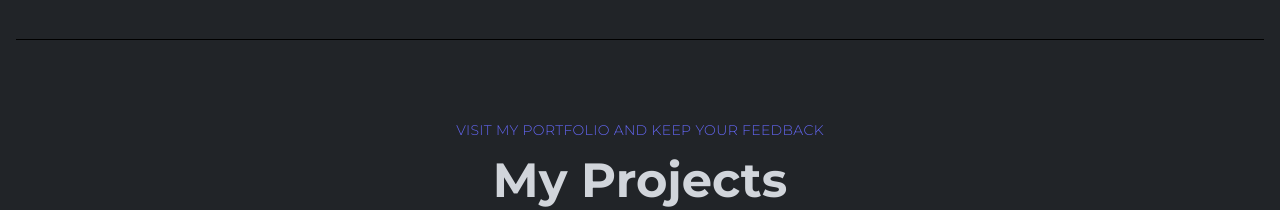
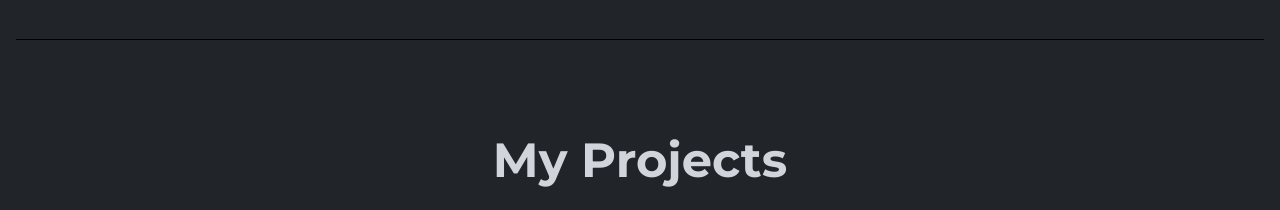
Before and after one commit to Snithesh2436/Portfolio-using-React-JS-and-Tailwind-, a React (Vite) app in the folder Snithesh_Portfolio_main/: page / in a window 1280 px wide. Shown: the part 1360-1570 px from the top of the page. Built offline with nearby package versions, Linux system fonts and the light colour scheme.

Commit message:
first changes

```diff
--- a/Snithesh_Portfolio_main/src/components/projects/Projects.jsx
+++ b/Snithesh_Portfolio_main/src/components/projects/Projects.jsx
@@ -16,7 +16,6 @@ const Projects = () => {
     >
       <div className="flex justify-center items-center text-center">
         <Title
-          title="VISIT MY PORTFOLIO AND KEEP YOUR FEEDBACK"
           des="My Projects"
         />
       </div>
```
